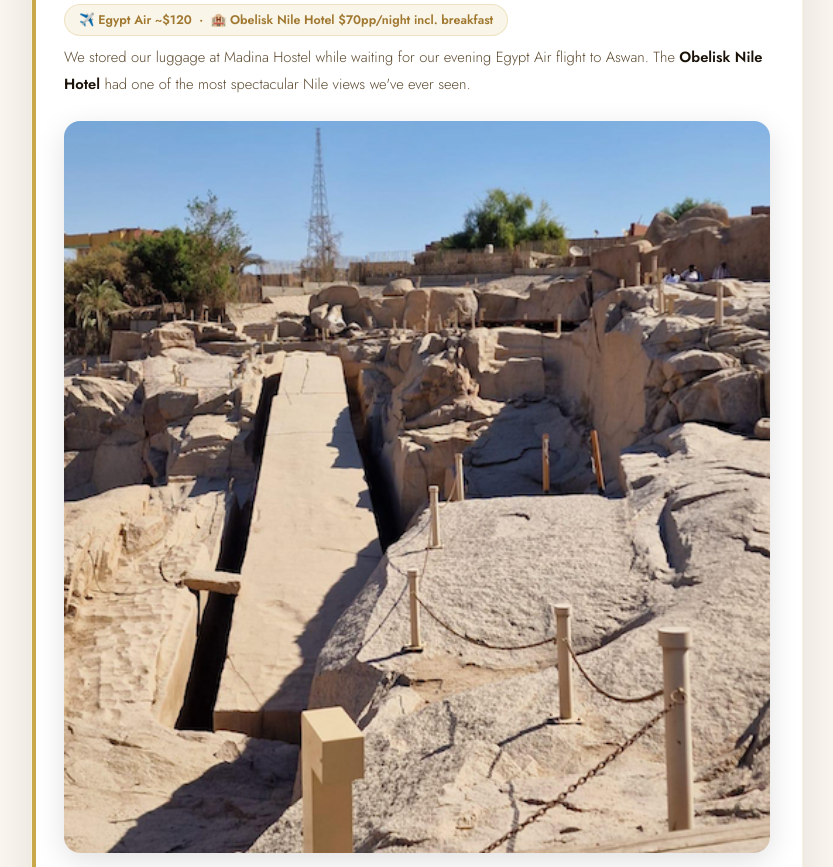
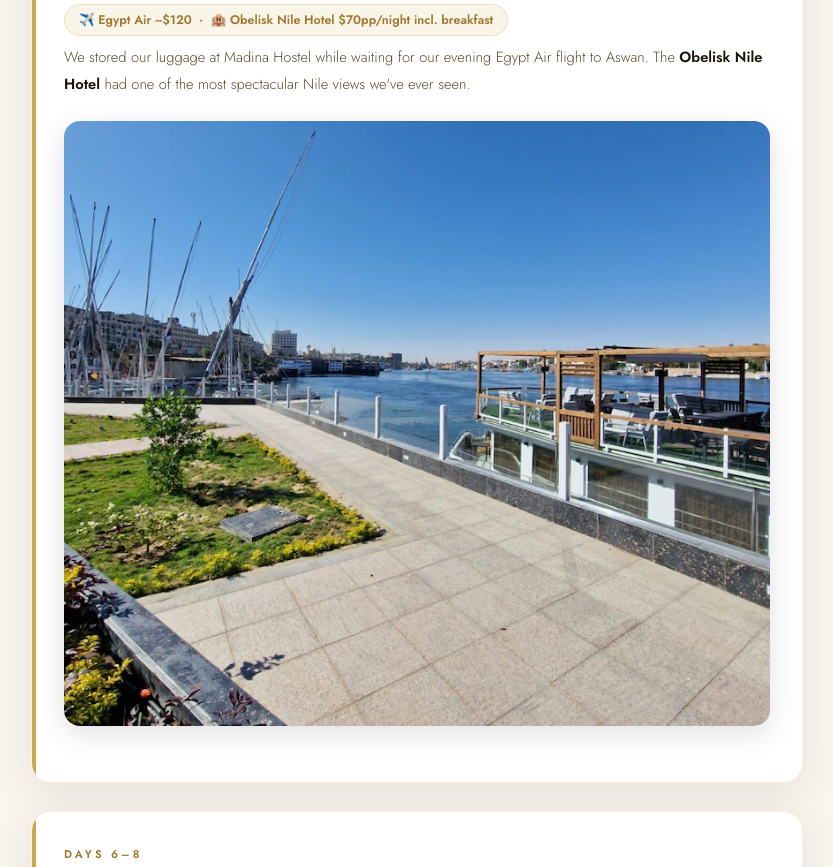
Before and after one commit to byndara1988/Hidden-Atlas, a plain HTML site: page egypt.html in a window 1280 px wide. Shown: the part 9940-10807 px from the top of the page, without its empty margins (223-1056 px from the left). Drawn offline with nearby package versions, Linux system fonts and the light colour scheme.

Commit message:
Update egypt.html

```diff
--- a/egypt.html
+++ b/egypt.html
@@ -289,7 +289,7 @@ strong { color:var(--text); font-weight:600; }
     <h3>Cairo to Aswan</h3>
     <span class="cost-pill">✈️ Egypt Air ~$120 &nbsp;·&nbsp; 🏨 Obelisk Nile Hotel $70pp/night incl. breakfast</span>
     <p>We stored our luggage at Madina Hostel while waiting for our evening Egypt Air flight to Aswan. The <strong>Obelisk Nile Hotel</strong> had one of the most spectacular Nile views we've ever seen.</p>
-    <img src="images/unfinishedobelisk.png" alt="Nile view from Obelisk Hotel Aswan" class="photo-img">
+    <img src="images/hotelobelisk.png" alt="Nile view from Obelisk Hotel Aswan" class="photo-img">
   </div>
 
   <!-- DAYS 6-8 -->
```
